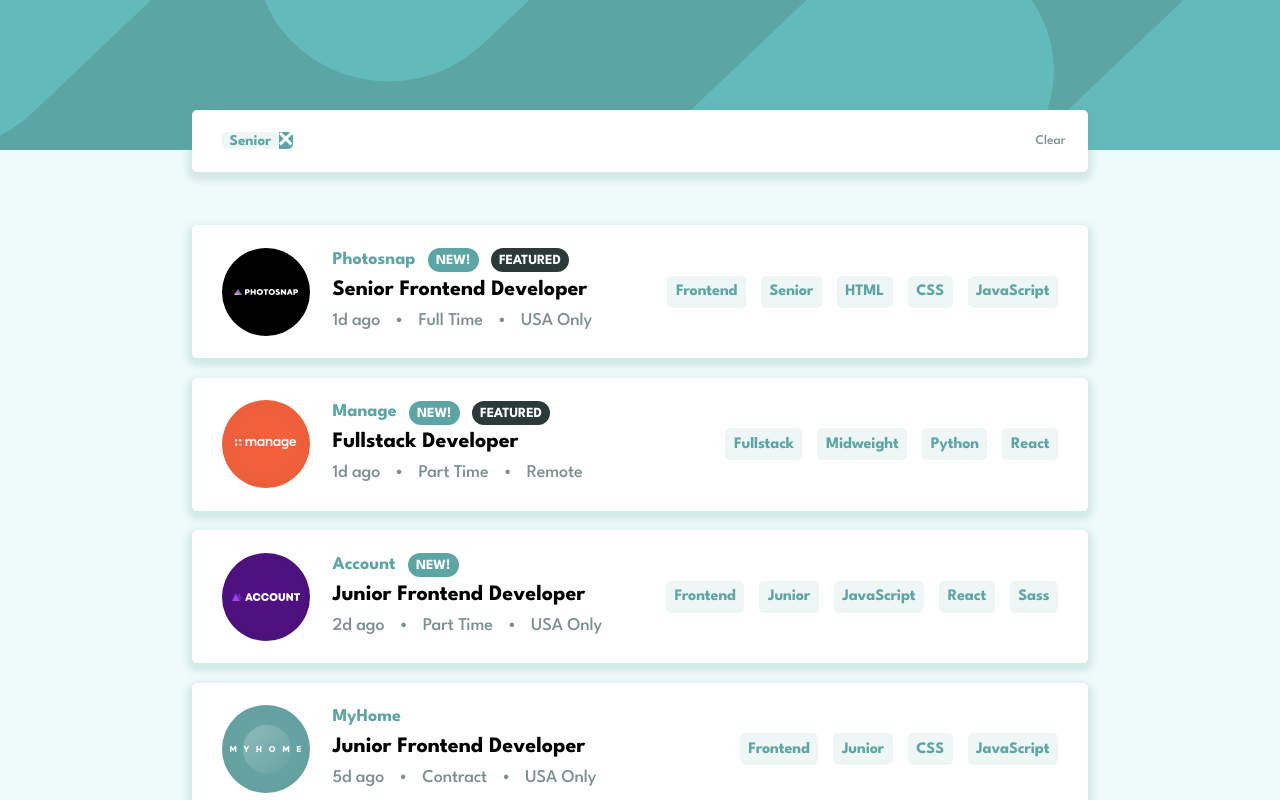
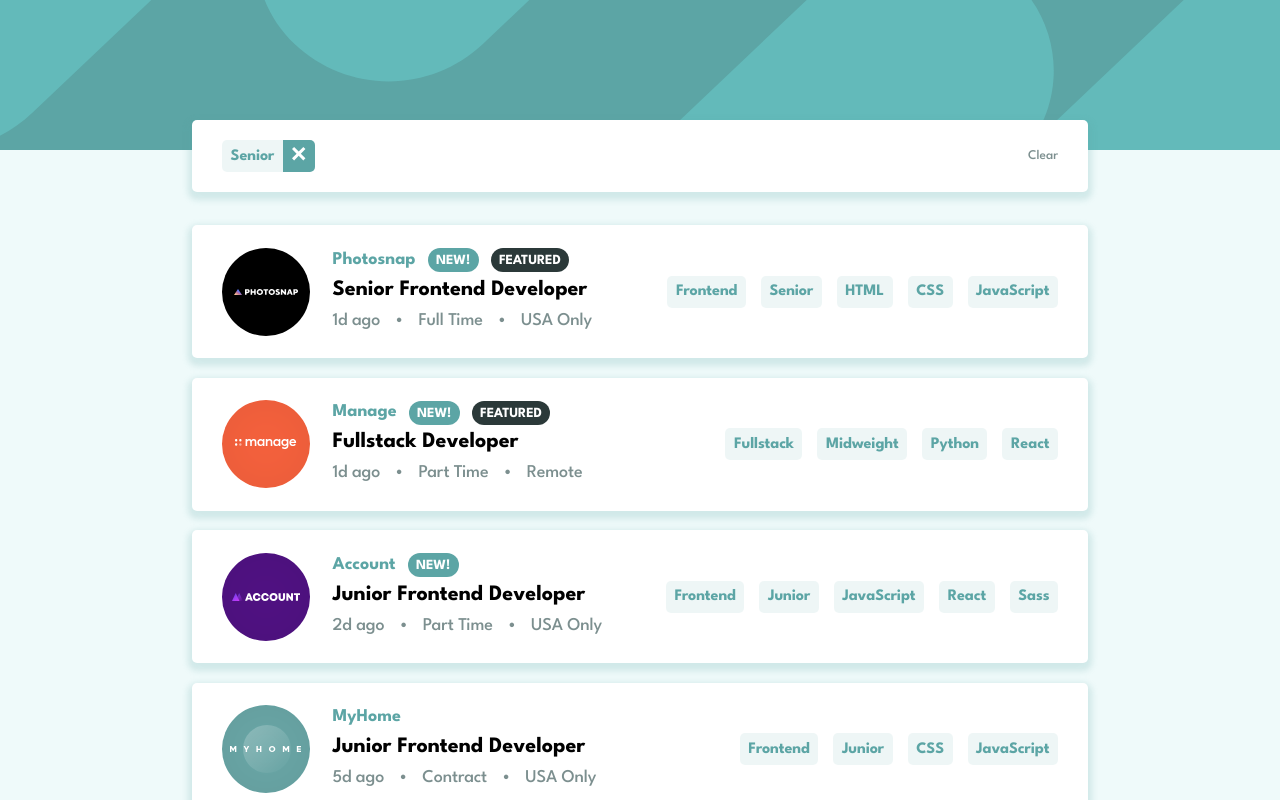
Before and after one commit to brunocs90/static-job-listings, a React (Vite) app: page / in a window 1280 px wide. Both pictures are taken after a click on the element "Senior". Shown: the top 800 px of the page. Built offline with nearby package versions, Linux system fonts and the light colour scheme.

Commit message:
filter component and css styles

```diff
--- a/src/App.tsx
+++ b/src/App.tsx
@@ -16,10 +16,19 @@ export function App() {
         }
     }
 
+    function removeKeyword(keyword: string) {
+        const newKeyword = filterKeywords.filter(tag => tag !== keyword);
+        setFilterKeywords(newKeyword);
+    }
+
+    function clearKeywords() {
+        setFilterKeywords([]);
+    }
+
     return (
         <ThemeProvider theme={defaultTheme}>
             <GlobalStyle />
-            <Header keywords={filterKeywords} />
+            <Header keywords={filterKeywords} removeKeyword={removeKeyword} clearKeywords={clearKeywords} />
             <Jobs data={data} setFilterKeywords={addFilterKeywords} />
         </ThemeProvider>
     );
--- a/src/components/Filter/index.tsx
+++ b/src/components/Filter/index.tsx
@@ -1,26 +1,32 @@
 import { CloseIcon } from './CloseIcon';
-import { FilterContainer } from './styles';
+import { FilterContainer, FilterPanel } from './styles';
 
 interface FilterProps {
     keywords: string[];
+    removeKeyword: (keyword: string) => void;
+    clearKeywords: () => void;
 }
 
-export default function Filter({ keywords }: FilterProps) {
+export default function Filter({ keywords, removeKeyword, clearKeywords }: FilterProps) {
     return (
         <FilterContainer>
-            <ul>
-                {keywords.map((key, id) => {
-                    return (
-                        <li key={id}>
-                            {key}
-                            <button className="close">
+            <FilterPanel>
+                <div>
+                    {keywords.map((key, id) => (
+                        <div key={id}>
+                            <span>{key}</span>
+                            <button className="close" onClick={() => removeKeyword(key)}>
                                 <CloseIcon />
                             </button>
-                        </li>
-                    );
-                })}
-                <button className="clear">Clear</button>
-            </ul>
+                        </div>
+                    ))}
+                </div>
+                {keywords.length > 0 && (
+                    <button className="clear" onClick={() => clearKeywords()}>
+                        Clear
+                    </button>
+                )}
+            </FilterPanel>
         </FilterContainer>
     );
 }
--- a/src/components/Filter/styles.ts
+++ b/src/components/Filter/styles.ts
@@ -1,46 +1,60 @@
 import styled from 'styled-components';
 
 export const FilterContainer = styled.div`
+    height: 192px;
     display: flex;
     flex-direction: column;
     align-items: center;
-    padding-top: 6rem;
 
-    ul {
+    justify-content: flex-end;
+
+    /* border: solid red; */
+`;
+
+export const FilterPanel = styled.div`
+    /* border: solid blue; */
+
     width: 70vw;
+    height: 72px;
+
+    display: flex;
+    padding: 1.5rem 2rem;
+
+    align-items: center;
+    justify-content: space-between;
+    border-radius: 5px;
+    box-shadow: 0px 4px 6px 4px rgba(91, 164, 164, 0.2);
     background-color: #fff;
 
+    div {
+        /* border: solid green; */
+
         display: flex;
-        align-items: center;
-        padding: 1.5rem 2rem;
-        border-radius: 5px;
-        margin: 1.3rem 0;
-        position: relative;
-        box-shadow: 0px 4px 6px 4px rgba(91, 164, 164, 0.2);
-        margin-bottom: -2rem;
-
-        position: relative;
-
-        li {
-            list-style: none;
-            background-color: ${({ theme }) => theme.colors['desaturated-dark-opacity']};
-            color: ${({ theme }) => theme.colors['desaturated-dark']};
-            font-weight: 700;
-            padding: 0 0 0 0.5rem;
-            display: flex;
-            align-items: center;
-            border-radius: 5px;
+        flex-wrap: wrap;
 
         &:not(:last-child) {
             margin-right: 1rem;
         }
 
+        span {
+            background-color: ${({ theme }) => theme.colors['desaturated-dark-opacity']};
+            color: ${({ theme }) => theme.colors['desaturated-dark']};
+            font-weight: 700;
+            font-size: 16px;
+            letter-spacing: -0.123077px;
+
+            padding: 0.57rem;
+            border-radius: 5px 0 0 5px;
+        }
+
         .close {
+            width: 32px;
+            height: 32px;
+            cursor: pointer;
             background-color: ${({ theme }) => theme.colors['desaturated-dark']};
             border: none;
             border-radius: 0 5px 5px 0;
             cursor: pointer;
-                margin-left: 0.5rem;
             transition: all 0.2s;
             img {
                 padding: 0.5rem;
@@ -56,7 +70,6 @@ export const FilterContainer = styled.div`
         background-color: transparent;
         border: none;
         color: ${({ theme }) => theme.colors['dark-grayish']};
-            position: absolute;
         right: 1.5rem;
         cursor: pointer;
 
@@ -65,5 +78,4 @@ export const FilterContainer = styled.div`
             text-decoration: underline;
         }
     }
-    }
 `;
--- a/src/components/Header/index.tsx
+++ b/src/components/Header/index.tsx
@@ -3,12 +3,16 @@ import { HeaderContainer } from './styles';
 
 interface HeaderProps {
     keywords: string[];
+    removeKeyword: (keyword: string) => void;
+    clearKeywords: () => void;
 }
 
-export default function Header({ keywords }: HeaderProps) {
+export default function Header({ keywords, removeKeyword, clearKeywords }: HeaderProps) {
     return (
         <HeaderContainer>
-            <Filter keywords={keywords} />
+            {keywords.length > 0 && (
+                <Filter keywords={keywords} removeKeyword={removeKeyword} clearKeywords={clearKeywords} />
+            )}
         </HeaderContainer>
     );
 }
```
Lines whose indentation alone changed are shown as unchanged.
